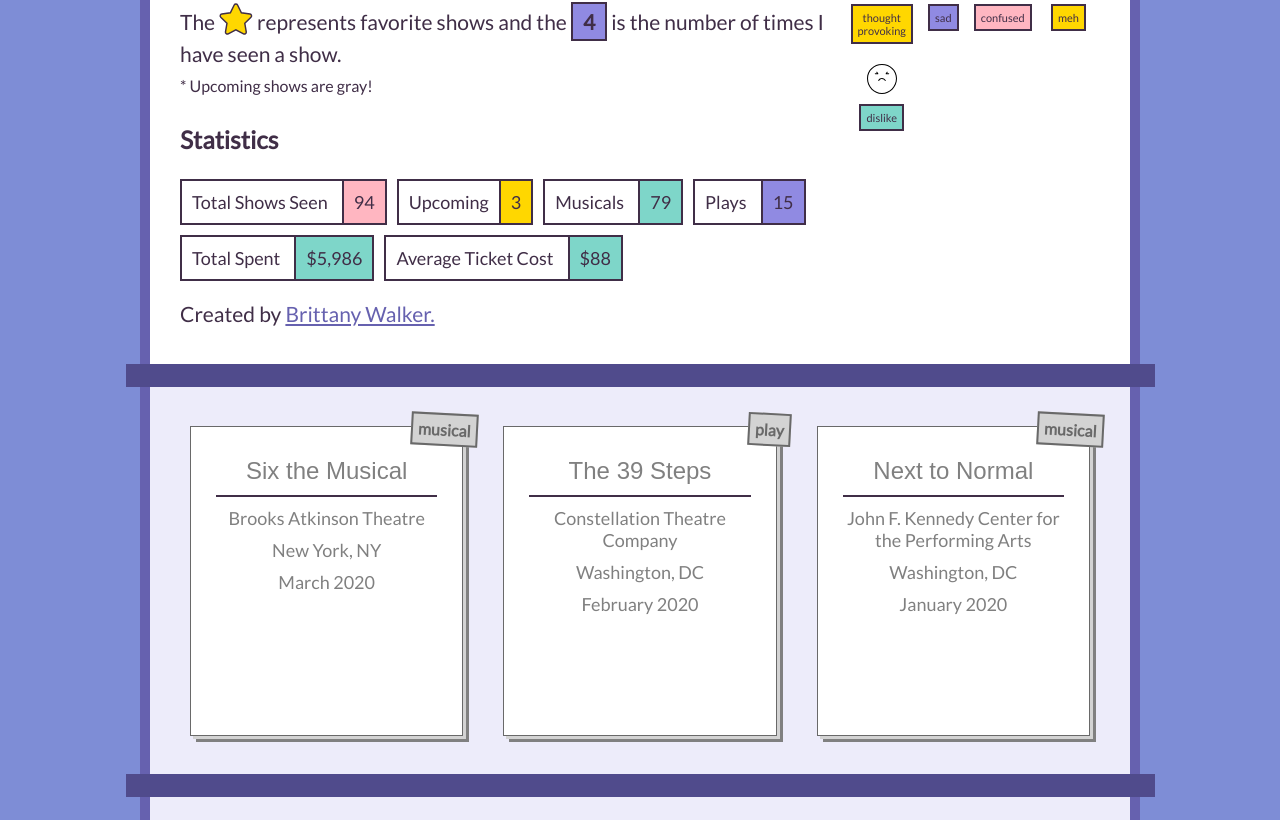
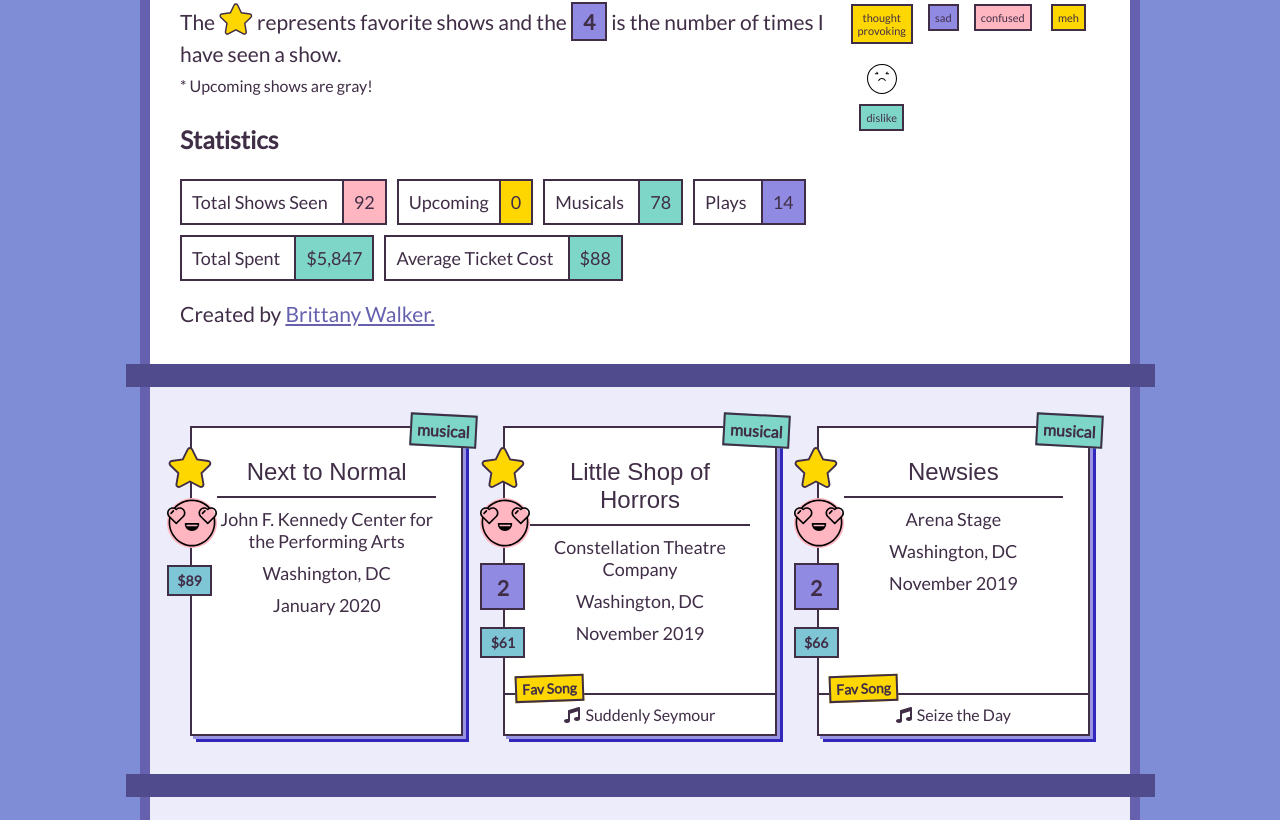
Before and after one commit to brittanyrw/theaterlog, a Vue app: page / in a window 1280 px wide. Shown: the part 551-1371 px from the top of the page. Built offline with nearby package versions, Linux system fonts and the light colour scheme; a web font is replaced by a local one.

Commit message:
Update shows.js

```diff
--- a/src/data/shows.js
+++ b/src/data/shows.js
@@ -1,45 +1,19 @@
 export const showList = [
 {
-    id: 's69',
-    name: "Six the Musical",
-    theater: "Brooks Atkinson Theatre",
-    date: "March 2020",
-    location: "New York, NY",
-    favSong: '',
-    fav: true,
-    upcoming: true,
-    multi: 0,
-    type: 'musical',
-    review: 'love',
-    price: 114,
-    seating: "M-E"
-},{
-    id: 's68',
-    name: "The 39 Steps",
-    theater: "Constellation Theatre Company",
-    date: "February 2020",
-    location: "Washington, DC",
-    favSong: '',
-    fav: true,
-    upcoming: true,
-    multi: 0,
-    type: 'play',
-    review: 'love',
-    price: 25,
-    seating: "O-C"
-}, {
     id: 's67',
     name: "Next to Normal",
     theater: "John F. Kennedy Center for the Performing Arts",
     date: "January 2020",
+    favSong: "I Miss the Mountains",
     location: "Washington, DC",
     favSong: '',
     fav: true,
-    upcoming: true,
+    upcoming: false,
     multi: 0,
     type: 'musical',
     review: 'love',
     price: 89,
+    favSongLink: 'https://www.youtube.com/watch?v=jfQmoR36toI',
     seating: "O-C"
 },{
     id: 's65',
```
